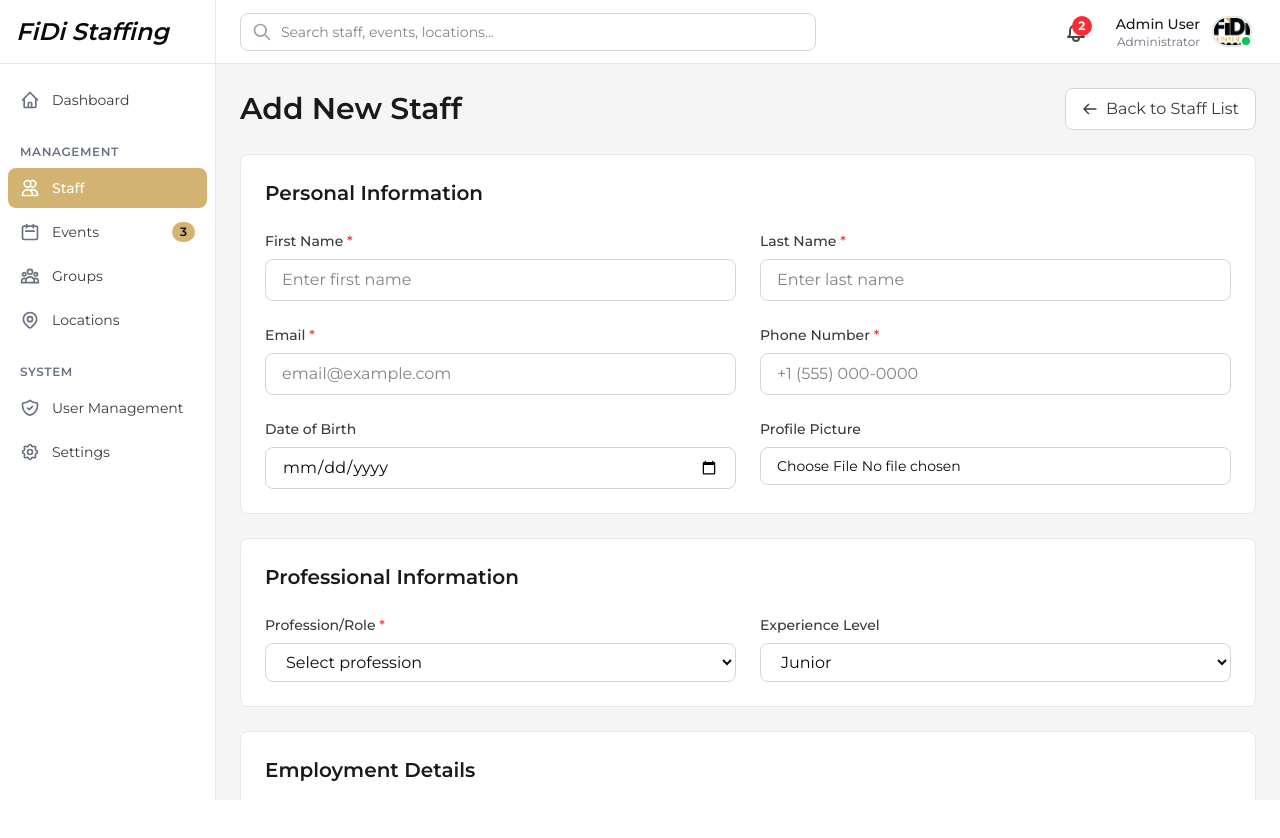
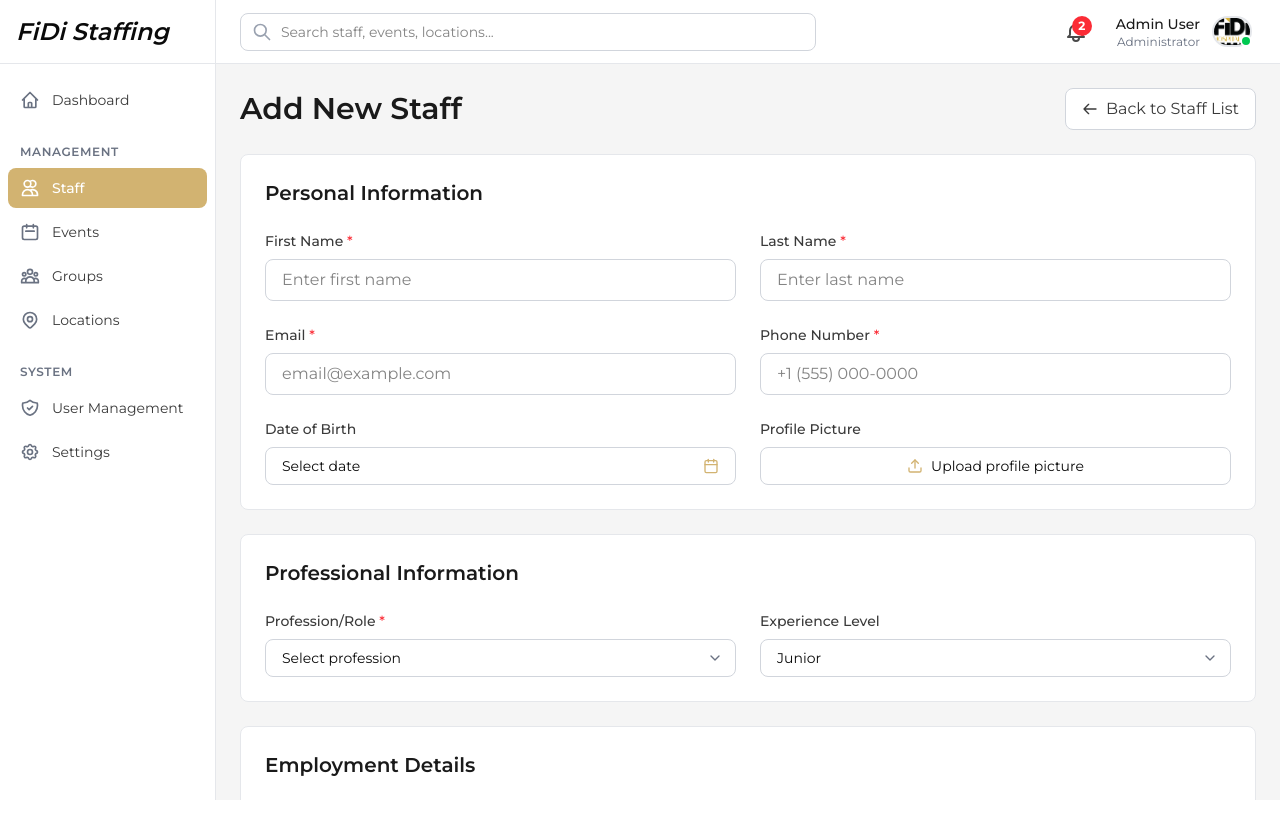
Before and after one commit to Orbin-Acanto/fidi-staffing, a Next.js app: page /admin/staff/add in a window 1280 px wide. Shown: the top 838 px of the page. Before the commit the page ends 800 px from the top, so only its background shows below. Built offline with nearby package versions, Linux system fonts and the light colour scheme.

Commit message:
Staff Page Completed

```diff
--- a/app/admin/staff/add/page.tsx
+++ b/app/admin/staff/add/page.tsx
@@ -10,6 +10,10 @@ import {
   experienceLevels,
   professions,
 } from "@/data";
+import { AppDatePicker } from "@/component/ui/AppDatePicker";
+import { AppFileUpload } from "@/component/ui/AppFileUpload";
+import { AppSelect } from "@/component/ui/Select";
+import { AppCheckbox } from "@/component/ui/Checkbox";
 
 export default function AddStaffPage() {
   const router = useRouter();
@@ -192,34 +196,30 @@ export default function AddStaffPage() {
               />
             </div>
 
-            <div>
-              <label className="block text-sm font-secondary font-medium text-gray-700 mb-2">
-                Date of Birth
-              </label>
-              <input
-                type="date"
-                name="dateOfBirth"
-                value={formData.dateOfBirth}
-                onChange={handleInputChange}
-                className="w-full px-4 py-2 border border-gray-300 rounded-lg font-secondary text-dark-black
-                         focus:outline-none focus:ring-2 focus:ring-primary focus:border-transparent
-                         transition-all duration-200"
-              />
-            </div>
+            <AppDatePicker
+              label="Date of Birth"
+              value={
+                formData.dateOfBirth
+                  ? new Date(formData.dateOfBirth)
+                  : undefined
+              }
+              onChange={(date) =>
+                setFormData((prev) => ({
+                  ...prev,
+                  dateOfBirth: date ? date.toISOString().split("T")[0] : "",
+                }))
+              }
+            />
 
-            <div>
-              <label className="block text-sm font-secondary font-medium text-gray-700 mb-2">
-                Profile Picture
-              </label>
-              <input
-                type="file"
-                accept="image/*"
-                onChange={handleFileChange}
-                className="w-full px-4 py-2 border border-gray-300 rounded-lg font-secondary text-sm text-dark-black
-                         focus:outline-none focus:ring-2 focus:ring-primary focus:border-transparent
-                         transition-all duration-200"
-              />
-            </div>
+            <AppFileUpload
+              label="Profile Picture"
+              onChange={(file) => {
+                setFormData((prev) => ({
+                  ...prev,
+                  profilePicture: file,
+                }));
+              }}
+            />
           </div>
         </div>
 
@@ -229,45 +229,43 @@ export default function AddStaffPage() {
           </h2>
           <div className="grid grid-cols-1 md:grid-cols-2 gap-6">
             <div>
-              <label className="block text-sm font-secondary font-medium text-gray-700 mb-2">
-                Profession/Role <span className="text-red-500">*</span>
-              </label>
-              <select
-                name="profession"
+              <AppSelect
+                label={
+                  <>
+                    Profession/Role <span className="text-red-500">*</span>
+                  </>
+                }
                 value={formData.profession}
-                onChange={handleInputChange}
-                required
-                className="w-full px-4 py-2 border border-gray-300 rounded-lg font-secondary text-dark-black
-                         focus:outline-none focus:ring-2 focus:ring-primary focus:border-transparent
-                         transition-all duration-200"
-              >
-                <option value="">Select profession</option>
-                {professions.map((prof) => (
-                  <option key={prof} value={prof}>
-                    {prof}
-                  </option>
-                ))}
-              </select>
+                onValueChange={(value) =>
+                  setFormData((prev) => ({
+                    ...prev,
+                    profession: value,
+                  }))
+                }
+                placeholder="Select profession"
+                options={professions.map((prof) => ({
+                  label: prof,
+                  value: prof,
+                }))}
+              />
             </div>
 
             <div>
-              <label className="block text-sm font-secondary font-medium text-gray-700 mb-2">
-                Experience Level
-              </label>
-              <select
-                name="experienceLevel"
+              <AppSelect
+                label="Experience Level"
                 value={formData.experienceLevel}
-                onChange={handleInputChange}
-                className="w-full px-4 py-2 border border-gray-300 rounded-lg font-secondary text-dark-black
-                         focus:outline-none focus:ring-2 focus:ring-primary focus:border-transparent
-                         transition-all duration-200"
-              >
-                {experienceLevels.map((level) => (
-                  <option key={level} value={level}>
-                    {level}
-                  </option>
-                ))}
-              </select>
+                onValueChange={(value) =>
+                  setFormData((prev) => ({
+                    ...prev,
+                    experienceLevel: value,
+                  }))
+                }
+                placeholder="Select experience level"
+                options={experienceLevels.map((level) => ({
+                  label: level,
+                  value: level,
+                }))}
+              />
             </div>
           </div>
         </div>
@@ -284,50 +282,53 @@ export default function AddStaffPage() {
               <input
                 type="text"
                 name="employeeId"
+                disabled
                 value={formData.employeeId}
                 onChange={handleInputChange}
                 className="w-full px-4 py-2 border border-gray-300 rounded-lg font-secondary text-dark-black
                          focus:outline-none focus:ring-2 focus:ring-primary focus:border-transparent
                          transition-all duration-200"
-                placeholder="Auto-generated or enter manually"
+                placeholder="Auto-generated"
               />
             </div>
 
             <div>
-              <label className="block text-sm font-secondary font-medium text-gray-700 mb-2">
-                Start Date <span className="text-red-500">*</span>
-              </label>
-              <input
-                type="date"
-                name="startDate"
-                value={formData.startDate}
-                onChange={handleInputChange}
-                required
-                className="w-full px-4 py-2 border border-gray-300 rounded-lg font-secondary text-dark-black
-                         focus:outline-none focus:ring-2 focus:ring-primary focus:border-transparent
-                         transition-all duration-200"
+              <AppDatePicker
+                label={
+                  <>
+                    Start Date <span className="text-red-500">*</span>
+                  </>
+                }
+                value={
+                  formData.startDate ? new Date(formData.startDate) : undefined
+                }
+                onChange={(date) =>
+                  setFormData((prev) => ({
+                    ...prev,
+                    startDate: date ? date.toISOString().split("T")[0] : "",
+                  }))
+                }
               />
             </div>
 
             <div>
-              <label className="block text-sm font-secondary font-medium text-gray-700 mb-2">
-                Employment Type
-              </label>
-              <select
-                name="employmentType"
+              <AppSelect
+                label="Employment Type"
                 value={formData.employmentType}
-                onChange={handleInputChange}
-                className="w-full px-4 py-2 border border-gray-300 rounded-lg font-secondary text-dark-black
-                         focus:outline-none focus:ring-2 focus:ring-primary focus:border-transparent
-                         transition-all duration-200"
-              >
-                {employmentTypes.map((type) => (
-                  <option key={type} value={type}>
-                    {type}
-                  </option>
-                ))}
-              </select>
+                onValueChange={(value) =>
+                  setFormData((prev) => ({
+                    ...prev,
+                    employmentType: value,
+                  }))
+                }
+                placeholder="Select employment type"
+                options={employmentTypes.map((type) => ({
+                  label: type,
+                  value: type,
+                }))}
+              />
             </div>
+
             <div>
               <label className="block text-sm font-secondary font-medium text-gray-700 mb-2">
                 Hourly Pay Rate
@@ -354,12 +355,11 @@ export default function AddStaffPage() {
                     key={group}
                     className="flex items-center gap-2 py-2 cursor-pointer hover:bg-gray-50 px-2 rounded"
                   >
-                    <input
-                      type="checkbox"
+                    <AppCheckbox
                       checked={formData.groups.includes(group)}
-                      onChange={() => handleToggleGroup(group)}
-                      className="w-4 h-4"
+                      onCheckedChange={() => handleToggleGroup(group)}
                     />
+
                     <span className="text-sm font-secondary text-gray-700">
                       {group}
                     </span>
@@ -519,20 +519,20 @@ export default function AddStaffPage() {
             </div>
 
             <div>
-              <label className="block text-sm font-secondary font-medium text-gray-700 mb-2">
-                Account Status
-              </label>
-              <select
-                name="status"
+              <AppSelect
+                label="Account Status"
                 value={formData.status}
-                onChange={handleInputChange}
-                className="w-full px-4 py-2 border border-gray-300 rounded-lg font-secondary text-dark-black
-                         focus:outline-none focus:ring-2 focus:ring-primary focus:border-transparent
-                         transition-all duration-200"
-              >
-                <option value="Active">Active</option>
-                <option value="Inactive">Inactive</option>
-              </select>
+                onValueChange={(value) =>
+                  setFormData((prev) => ({
+                    ...prev,
+                    status: value,
+                  }))
+                }
+                options={[
+                  { label: "Active", value: "Active" },
+                  { label: "Inactive", value: "Inactive" },
+                ]}
+              />
             </div>
 
             <div>
--- /dev/null
+++ b/component/ui/AppDatePicker.tsx
@@ -0,0 +1,67 @@
+"use client";
+
+import * as React from "react";
+import { format } from "date-fns";
+import { CalendarIcon } from "lucide-react";
+import { DayPicker } from "react-day-picker";
+import * as Popover from "@radix-ui/react-popover";
+
+import "react-day-picker/dist/style.css";
+
+type AppDatePickerProps = {
+  label?: React.ReactNode;
+  value?: Date;
+  onChange: (date?: Date) => void;
+};
+
+export function AppDatePicker({ label, value, onChange }: AppDatePickerProps) {
+  return (
+    <div className="w-full">
+      {label && (
+        <label className="block text-sm font-secondary font-medium text-gray-700 mb-2">
+          {label}
+        </label>
+      )}
+
+      <Popover.Root>
+        <Popover.Trigger asChild>
+          <button
+            type="button"
+            className="
+              w-full flex items-center justify-between
+              px-4 py-2
+              border border-gray-300 rounded-lg
+              bg-white text-dark-black text-sm font-secondary
+              focus:outline-none focus:ring-2 focus:ring-primary focus:border-transparent
+              transition-all duration-200
+            "
+          >
+            {value ? format(value, "PPP") : "Select date"}
+            <CalendarIcon className="h-4 w-4 text-primary" />
+          </button>
+        </Popover.Trigger>
+
+        <Popover.Content
+          align="start"
+          className="z-50 mt-2 rounded-lg border border-gray-200 bg-white text-dark-black p-3 shadow-lg"
+        >
+          <DayPicker
+            mode="single"
+            selected={value}
+            onSelect={onChange}
+            className="text-sm"
+            modifiersClassNames={{
+              selected: "bg-primary text-white",
+              today: "text-primary font-semibold",
+            }}
+            classNames={{
+              day: "h-9 w-9 rounded-md hover:bg-primary/15",
+              nav_button: "hover:bg-primary/15 rounded-md",
+              caption_label: "font-secondary font-medium",
+            }}
+          />
+        </Popover.Content>
+      </Popover.Root>
+    </div>
+  );
+}
--- /dev/null
+++ b/component/ui/AppFileUpload.tsx
@@ -0,0 +1,58 @@
+"use client";
+
+import * as React from "react";
+import { Upload } from "lucide-react";
+
+type AppFileUploadProps = {
+  label?: string;
+  accept?: string;
+  onChange: (file: File | null) => void;
+};
+
+export function AppFileUpload({
+  label,
+  accept = "image/*",
+  onChange,
+}: AppFileUploadProps) {
+  const inputRef = React.useRef<HTMLInputElement>(null);
+  const [fileName, setFileName] = React.useState<string>("");
+
+  return (
+    <div className="w-full">
+      {label && (
+        <label className="block text-sm font-secondary font-medium text-gray-700 mb-2">
+          {label}
+        </label>
+      )}
+
+      <input
+        ref={inputRef}
+        type="file"
+        accept={accept}
+        className="hidden"
+        onChange={(e) => {
+          const file = e.target.files?.[0] ?? null;
+          setFileName(file?.name ?? "");
+          onChange(file);
+        }}
+      />
+
+      <button
+        type="button"
+        onClick={() => inputRef.current?.click()}
+        className="
+          w-full flex items-center justify-center gap-2
+          px-4 py-2
+          border border-gray-300 rounded-lg
+          bg-white text-dark-black text-sm font-secondary
+          hover:border-primary
+          focus:outline-none focus:ring-2 focus:ring-primary focus:border-transparent
+          transition-all duration-200
+        "
+      >
+        <Upload className="h-4 w-4 text-primary" />
+        {fileName || "Upload profile picture"}
+      </button>
+    </div>
+  );
+}
--- a/component/ui/Select.tsx
+++ b/component/ui/Select.tsx
@@ -13,7 +13,7 @@ export function AppSelect({
   options,
   placeholder = "Select…",
 }: {
-  label?: string;
+  label?: React.ReactNode;
   value: string;
   onValueChange: (v: string) => void;
   options: Option[];
@@ -44,12 +44,12 @@ export function AppSelect({
             className="z-50 overflow-hidden rounded-lg border border-gray-200 bg-white text-dark-black shadow-lg"
             position="popper"
           >
-            <Select.Viewport className="p-1">
+            <Select.Viewport>
               {options.map((opt) => (
                 <Select.Item
                   key={opt.value}
                   value={opt.value}
-                  className="relative flex cursor-pointer select-none items-center rounded-md py-2 pl-9 pr-3 text-sm
+                  className="relative flex cursor-pointer select-none items-center py-2 pl-9 pr-3 text-sm
                    text-dark-black outline-none
                    data-highlighted:bg-primary/15 data-highlighted:text-dark-black
                    data-[state=checked]:bg-primary/10"
--- a/data/index.tsx
+++ b/data/index.tsx
@@ -64,7 +64,6 @@ export const navigation: NavSection[] = [
             />
           </svg>
         ),
-        badge: 3,
       },
       {
         name: "Groups",
--- a/package.json
+++ b/package.json
@@ -10,10 +10,13 @@
   },
   "dependencies": {
     "@radix-ui/react-checkbox": "^1.3.3",
+    "@radix-ui/react-popover": "^1.1.15",
     "@radix-ui/react-select": "^2.2.6",
+    "date-fns": "^4.1.0",
     "lucide-react": "^0.562.0",
     "next": "16.0.10",
     "react": "19.2.0",
+    "react-day-picker": "^9.13.0",
     "react-dom": "19.2.0"
   },
   "devDependencies": {
```
Also changed, not shown: 1 other file (tests, documents, lock files or other folders).
